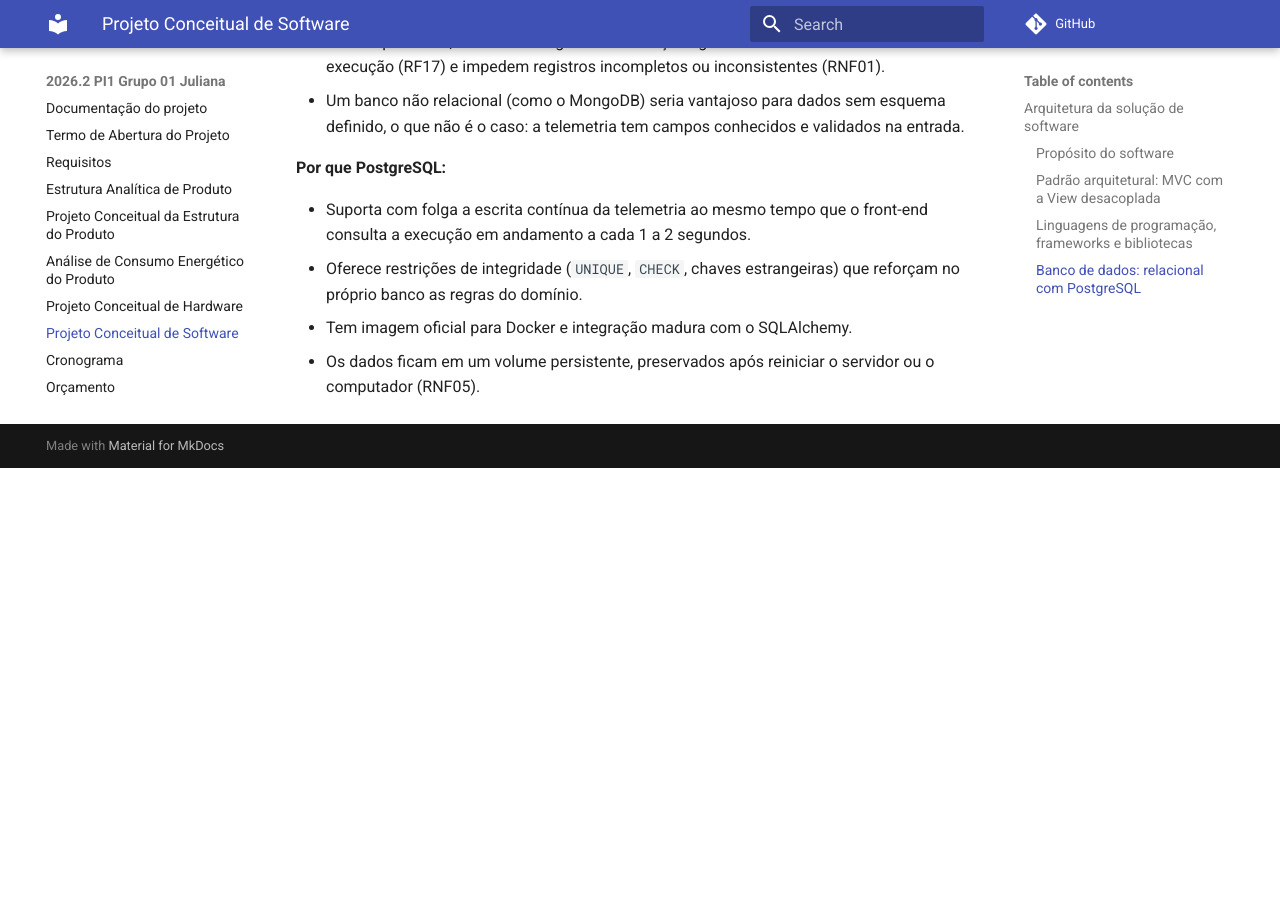
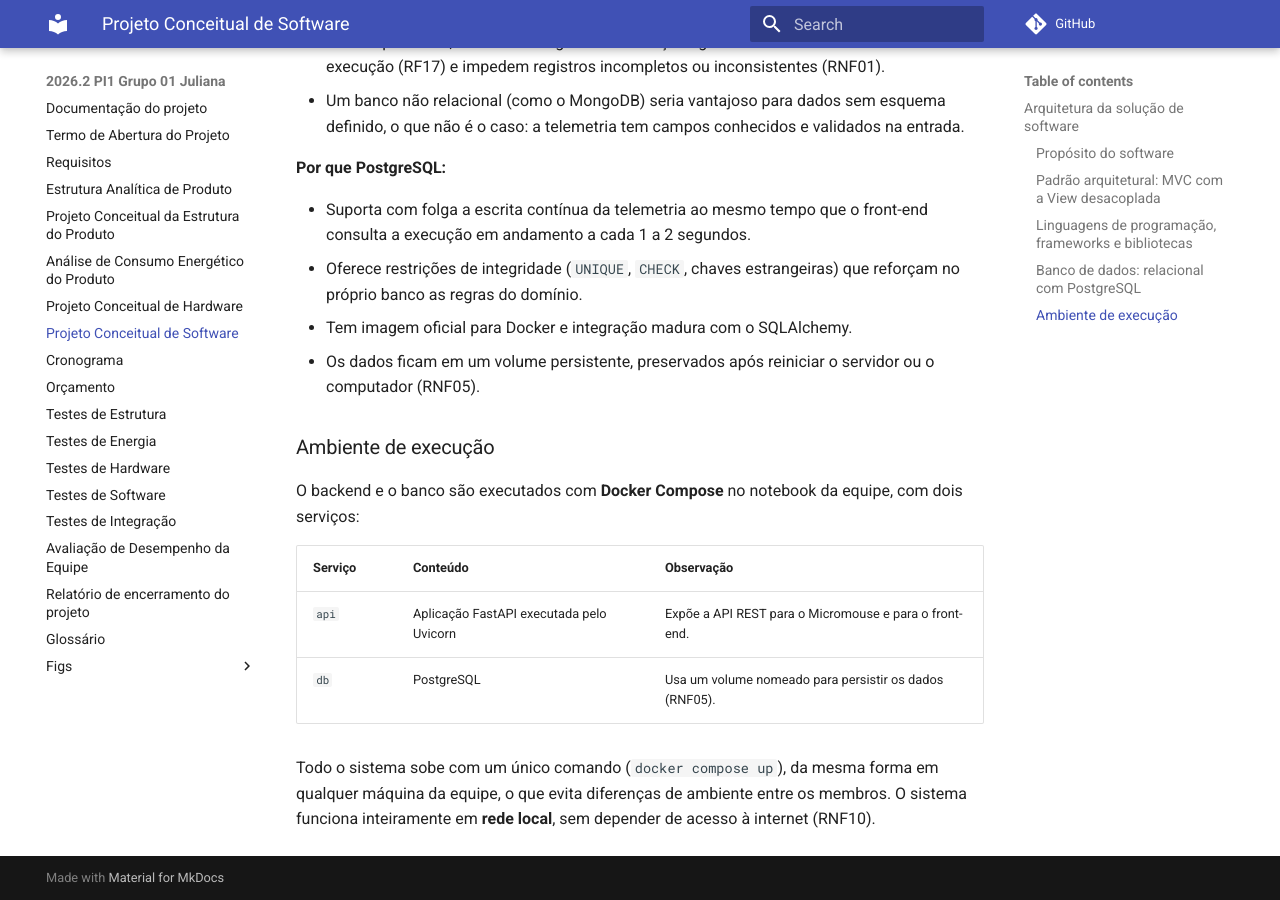
Before and after one commit to fcte-pi1/2026_2_PI1_Grupo01_Juliana, an MkDocs documentation site: the page built from docs/4.4 - Projeto conceitual de software.md, in a window 1280 px wide and 900 px high, scrolled down 5086 px. Built offline with MkDocs 1.6.1 and Material for MkDocs 9.7.7, drawn with Linux system fonts in a browser that asks for light colours; comment, search, counter and statistics services are not loaded; before the commit the page ends 5554 px from its top, so only the background shows below that.

Commit message:
docs: definir ambiente de execução com Docker Compose

```diff
--- a/docs/4.4 - Projeto conceitual de software.md
+++ b/docs/4.4 - Projeto conceitual de software.md
@@ -131,3 +131,14 @@ O sistema usa um banco de dados **relacional**, o **PostgreSQL**.
 - Oferece restrições de integridade (`UNIQUE`, `CHECK`, chaves estrangeiras) que reforçam no próprio banco as regras do domínio.
 - Tem imagem oficial para Docker e integração madura com o SQLAlchemy.
 - Os dados ficam em um volume persistente, preservados após reiniciar o servidor ou o computador (RNF05).
+
+### Ambiente de execução
+
+O backend e o banco são executados com **Docker Compose** no notebook da equipe, com dois serviços:
+
+| Serviço | Conteúdo | Observação |
+| :--- | :--- | :--- |
+| `api` | Aplicação FastAPI executada pelo Uvicorn | Expõe a API REST para o Micromouse e para o front-end. |
+| `db` | PostgreSQL | Usa um volume nomeado para persistir os dados (RNF05). |
+
+Todo o sistema sobe com um único comando (`docker compose up`), da mesma forma em qualquer máquina da equipe, o que evita diferenças de ambiente entre os membros. O sistema funciona inteiramente em **rede local**, sem depender de acesso à internet (RNF10).
```
